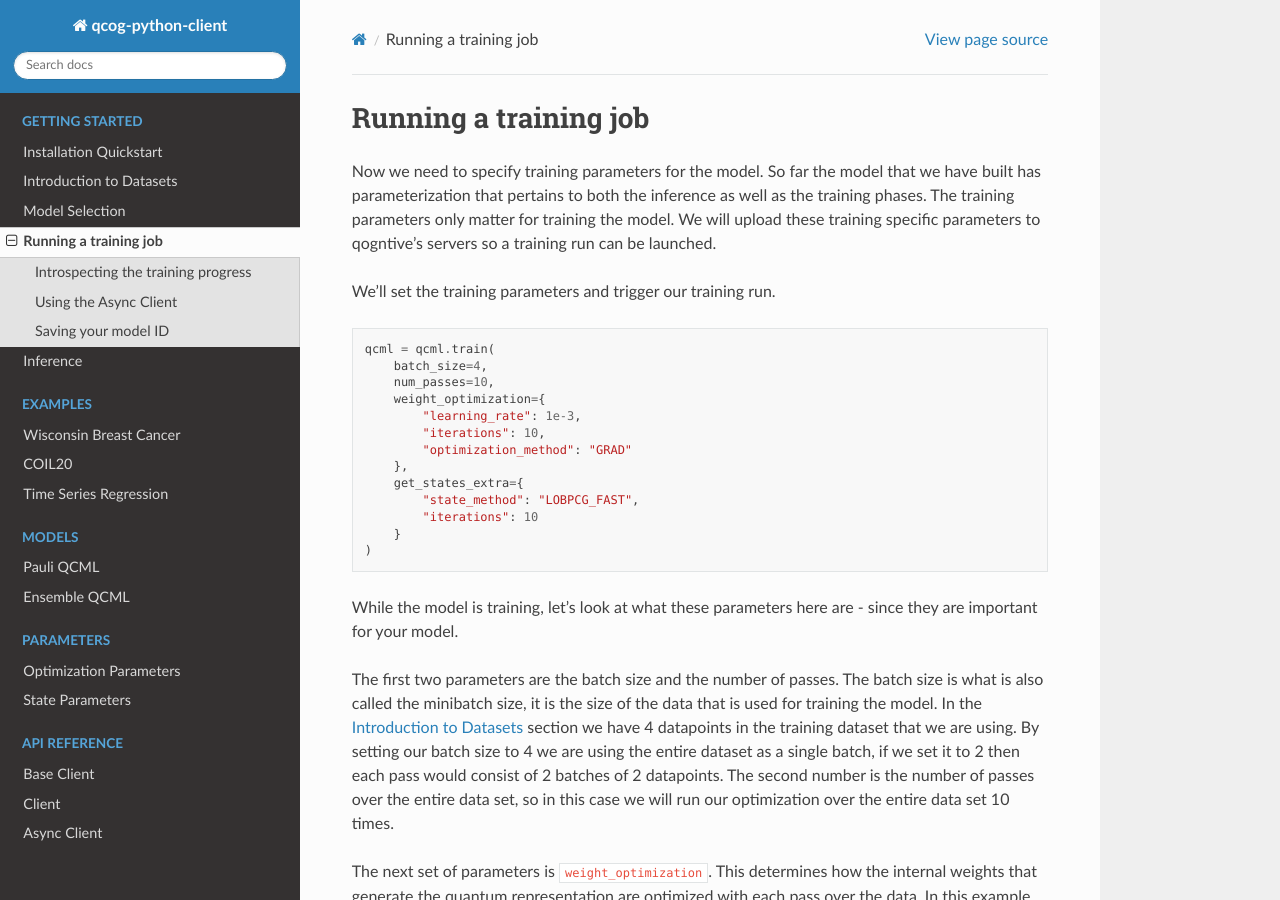
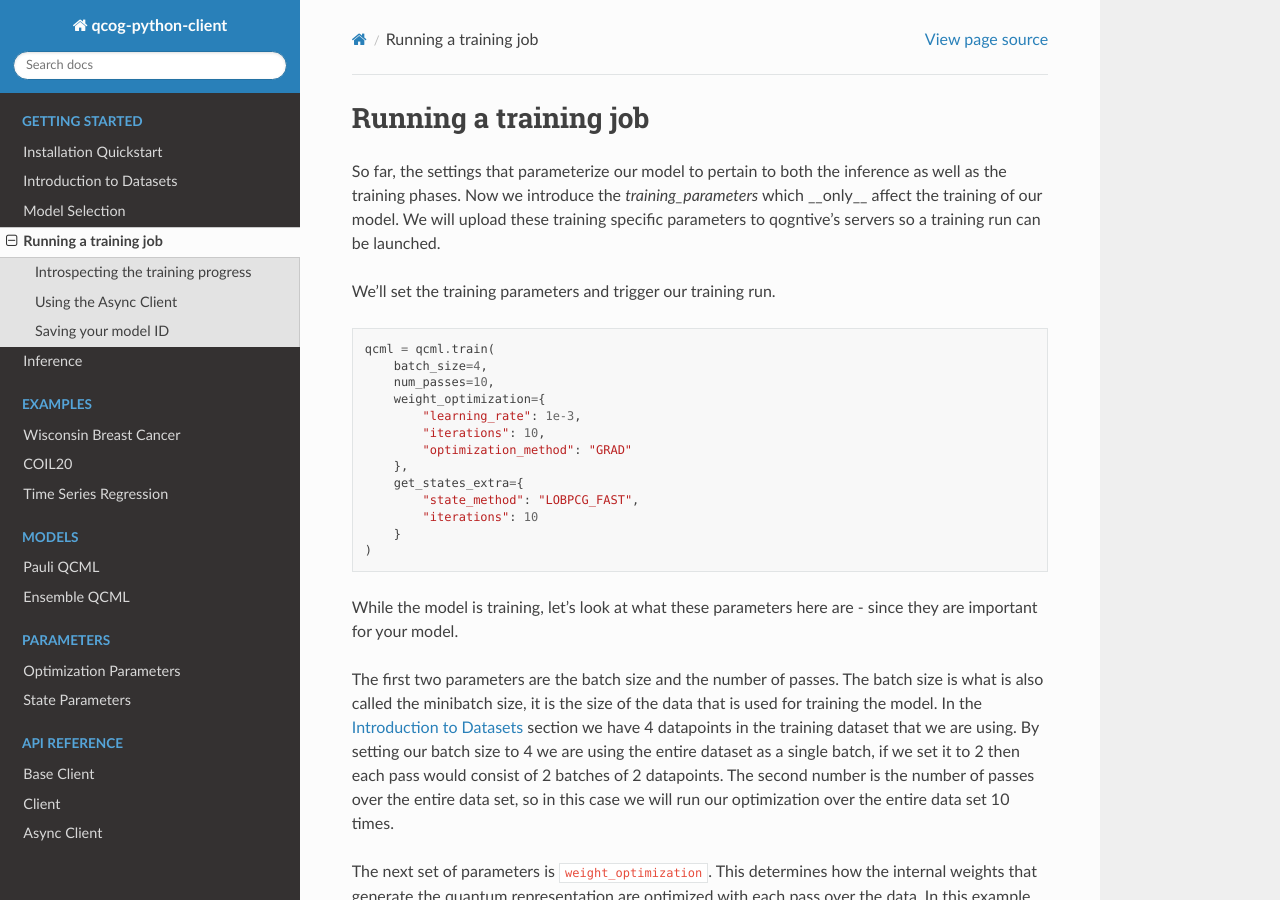
Before and after one commit to qognitive/qcog-python-client, a Sphinx documentation site: the page built from docs/tutorial/training.rst, in a window 1280 px wide and 900 px high. Built offline with Sphinx 7.4.7 and the Read the Docs theme 2.0.0, drawn with Linux system fonts in a browser that asks for light colours.

Commit message:
Update docs/tutorial/training.rst
Co-authored-by: James E T Smith <jamesETsmith@users.noreply.github.com>

```diff
--- a/docs/tutorial/training.rst
+++ b/docs/tutorial/training.rst
@@ -1,7 +1,7 @@
 Running a training job
 ======================
 
-Now we need to specify training parameters for the model. So far the model that we have built has parameterization that pertains to both the inference as well as the training phases. The training parameters only matter for training the model. We will upload these training specific parameters to qogntive's servers so a training run can be launched.
+So far, the settings that parameterize our model to pertain to both the inference as well as the training phases. Now we introduce the `training_parameters` which __only__ affect the training of our model. We will upload these training specific parameters to qogntive's servers so a training run can be launched.
 
 We'll set the training parameters and trigger our training run.
 
```
